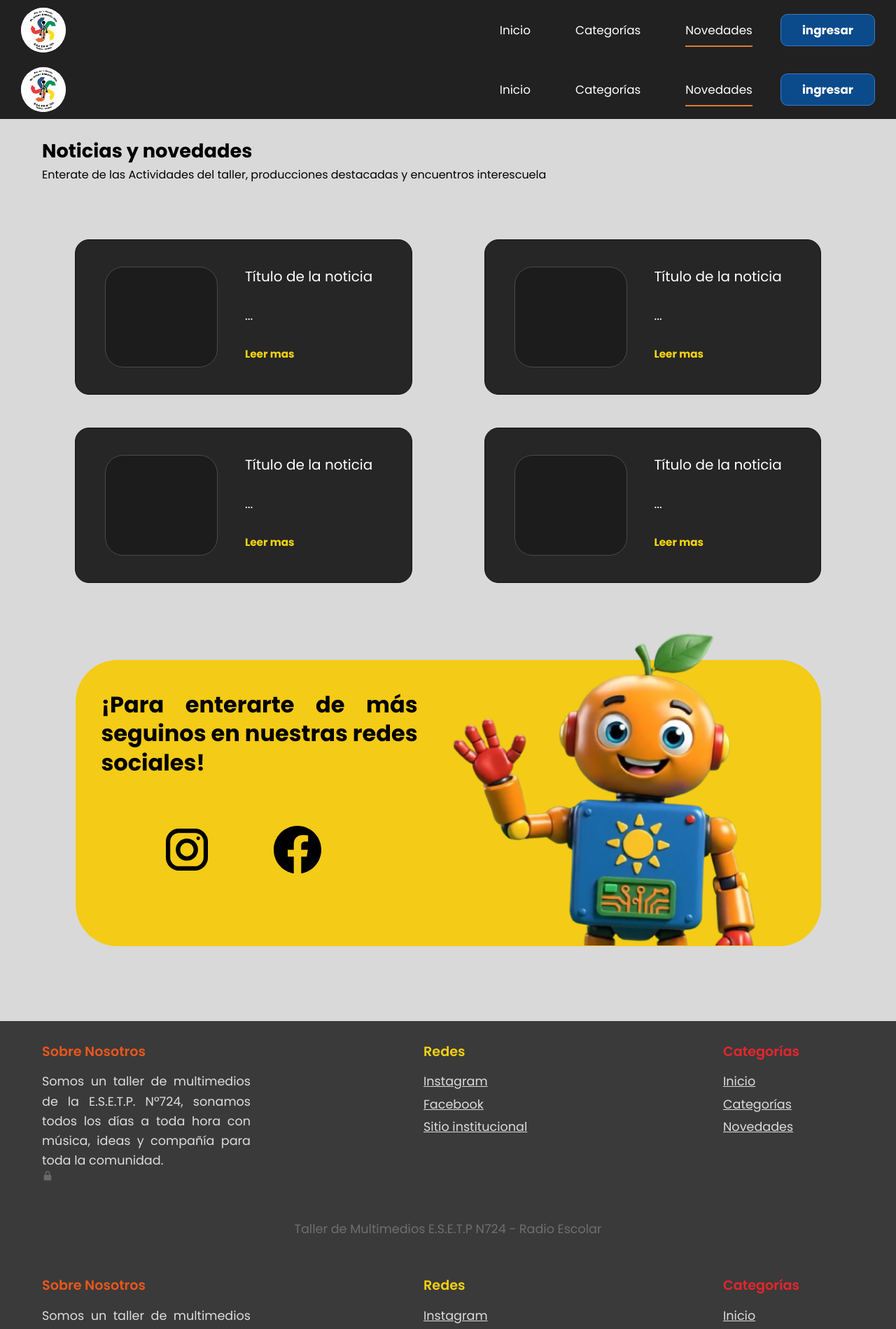
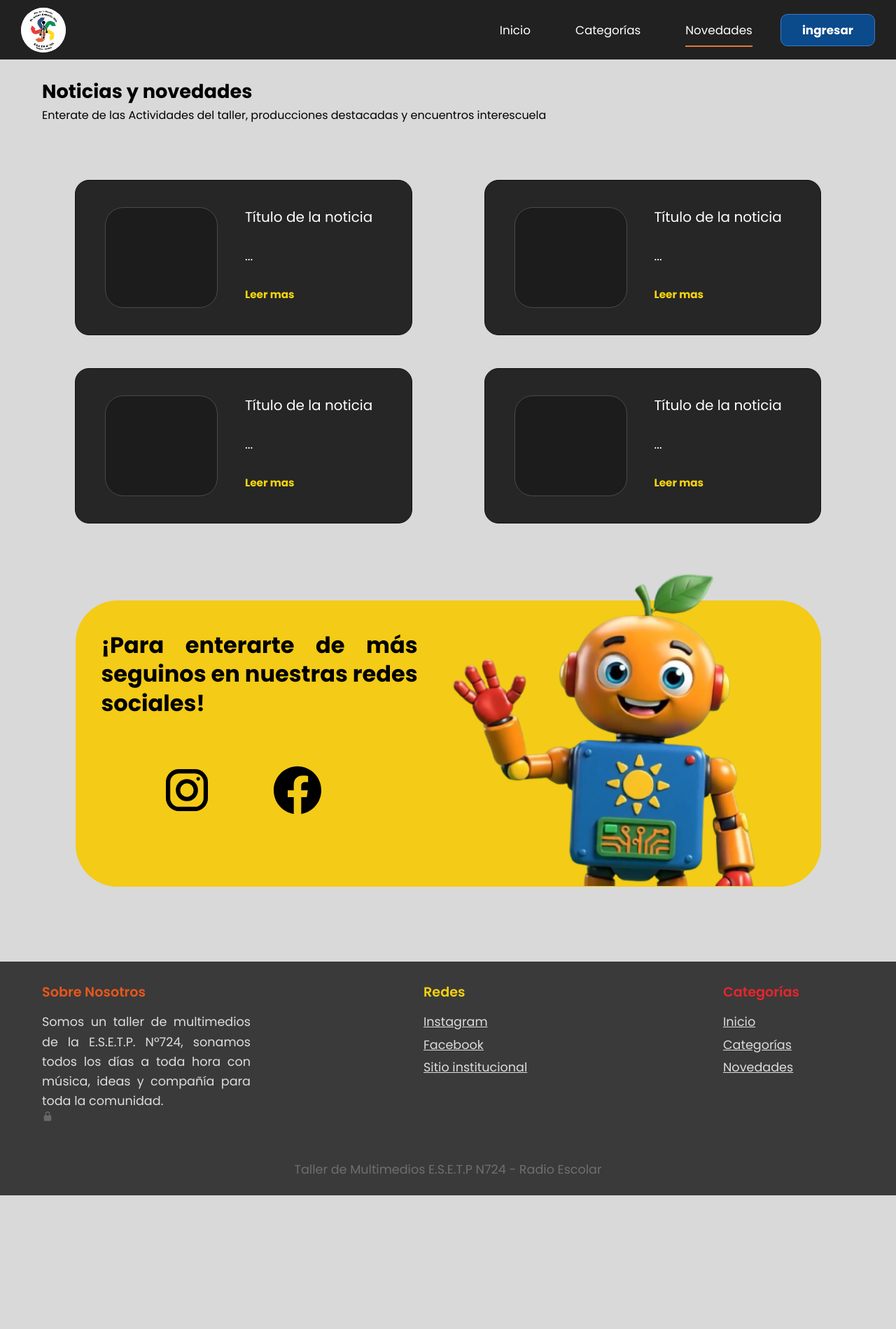
Before and after one commit to abrilcgreco/Repositorio-proyecto-radio---Greco-Epuef-Rodriguez, a React (Vite) app: page /novedades in a window 1280 px wide. Shown: the top 1899 px of the page at 70% size. After the commit the page ends 1708 px from the top, so only its background shows below. Built offline with nearby package versions, Linux system fonts and the light colour scheme.

Commit message:
Sacar Header y Footer duplicados de Novedades y Categorias

```diff
--- a/src/components/Categorias.tsx
+++ b/src/components/Categorias.tsx
@@ -1,7 +1,5 @@
 import { useEffect, useState } from "react";
 import type { CSSProperties } from "react";
-import Header from "./layout/Header";
-import Footer from "./layout/Footer";
 import { canciones, coloresEscuela } from "../data/canciones";
 import "./Categorias.css";
 
@@ -45,9 +43,6 @@ export default function Categorias() {
   } as CSSProperties;
 
   return (
-    <>
-      <Header />
-
     <main className="categorias" style={estiloFondo}>
       <h1 className="categorias-titulo">Género</h1>
 
@@ -87,8 +82,5 @@ export default function Categorias() {
         </svg>
       </button>
     </main>
-
-      <Footer />
-    </>
   );
 }
--- a/src/components/Novedades.tsx
+++ b/src/components/Novedades.tsx
@@ -1,13 +1,8 @@
-import Header from "./layout/Header";
-import Footer from "./layout/Footer";
 import { noticias } from "../data/noticias";
 import "./Novedades.css";
 
 export default function Novedades() {
   return (
-    <>
-      <Header />
-
     <main className="novedades">
       <h1 className="novedades-titulo">Noticias y novedades</h1>
       <p className="novedades-subtitulo">
@@ -55,8 +50,5 @@ export default function Novedades() {
         <img className="redes-mascota" src="/ili.png" alt="Mascota de la radio" />
       </section>
     </main>
-
-      <Footer />
-    </>
   );
 }
```
Lines whose indentation alone changed are shown as unchanged.
